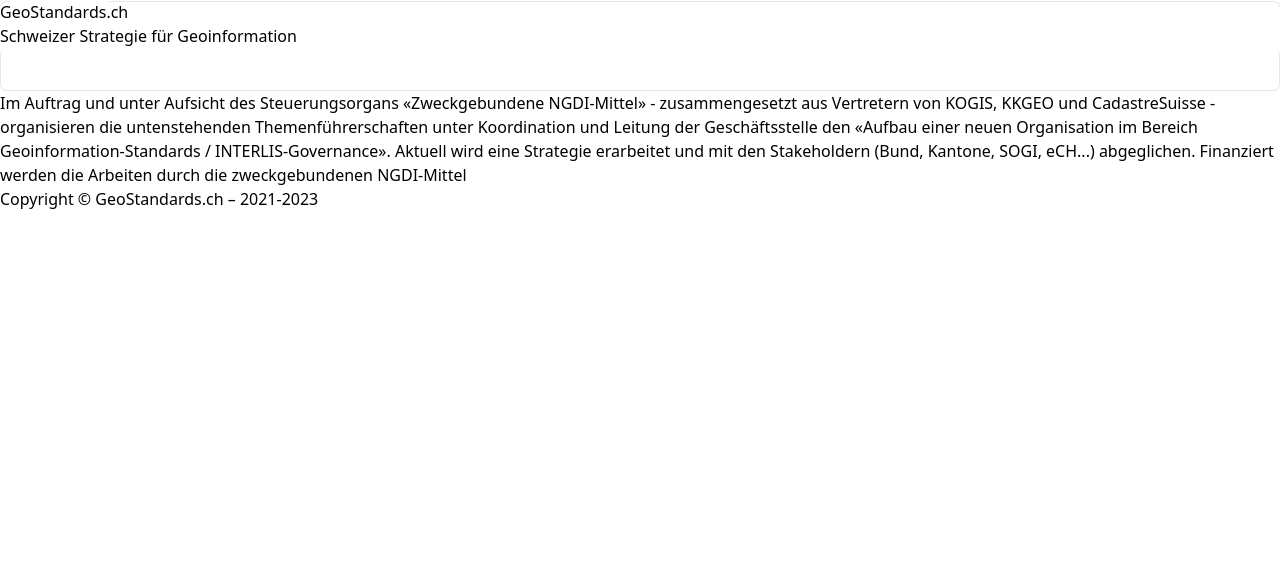
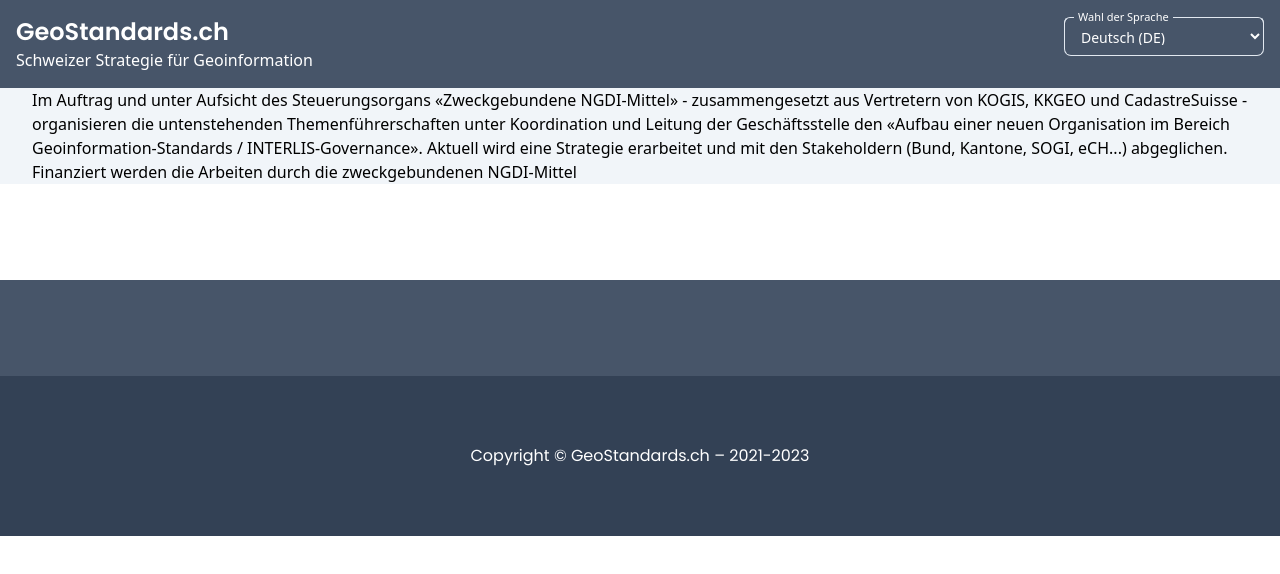
Before and after one commit to geostandards-ch/gs-website, a Vue app: page / in a window 1280 px wide. Shown: the top 574 px of the page. Built offline with nearby package versions, Linux system fonts and the light colour scheme.

Commit message:
build: Review tailwind config to fix warn

```diff
--- a/tailwind.config.js
+++ b/tailwind.config.js
@@ -1,8 +1,7 @@
 /** @type {import('tailwindcss').Config} */
 export default {
-  purge: ["./index.html", "./src/**/*.{vue,js,ts,jsx,tsx}"],
-  darkMode: false, // or 'media' or 'class'
-  content: [],
+  content: ["./index.html", "./src/**/*.{vue,js,ts,jsx,tsx}"],
+  // darkMode: ''media, // or 'media' or 'class'
   theme: {
     fontFamily: {
       display: ["Poppins", "sans-serif"],
```
